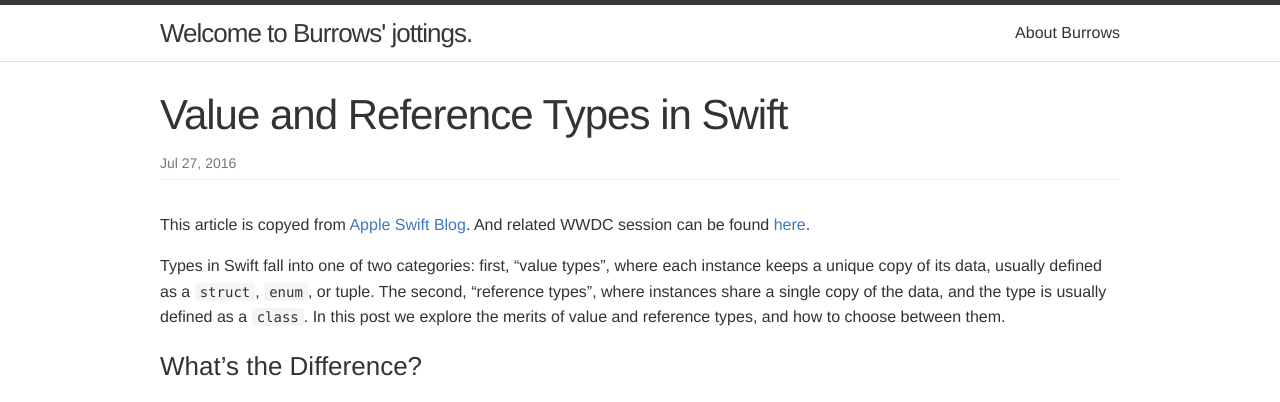
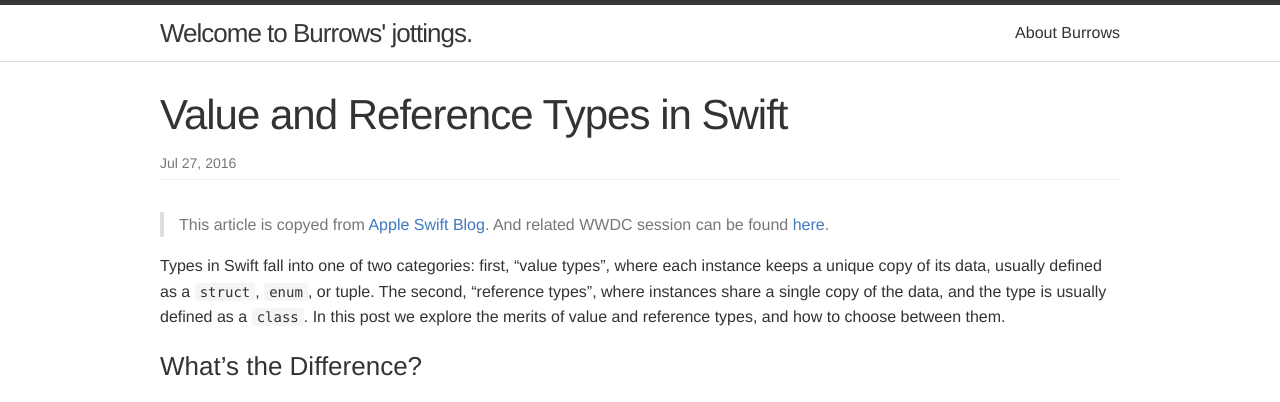
Before and after one commit to BurrowsWang/burrowswang.github.io, a Jekyll site: the page built from _posts/2016-07-27-value-and-reference-types-in-swift.markdown, in a window 1280 px wide. Shown: the top 402 px of the page. Built offline with Jekyll 4.4.1, drawn with Linux system fonts in a browser that asks for light colours.

```diff
--- a/_posts/2016-07-27-value-and-reference-types-in-swift.markdown
+++ b/_posts/2016-07-27-value-and-reference-types-in-swift.markdown
@@ -5,8 +5,9 @@ date:   2016-07-27 18:53:09 +0800
 categories: Swift
 ---
 
-This article is copyed from [Apple Swift Blog](https://developer.apple.com/swift/blog/?id=10).
-And related WWDC session can be found [here](https://developer.apple.com/videos/play/wwdc2015/414/).
+>This article is copyed from [Apple Swift Blog](https://developer.apple.com/swift/blog/?id=10).
+>And related WWDC session can be found [here](https://developer.apple.com/videos/play/wwdc2015/414/).
+>
 
 Types in Swift fall into one of two categories: first, “value types”, where each instance keeps a unique copy of its data, usually defined as a `struct`, `enum`, or tuple. The second, “reference types”, where instances share a single copy of the data, and the type is usually defined as a `class`. In this post we explore the merits of value and reference types, and how to choose between them.
 
```
